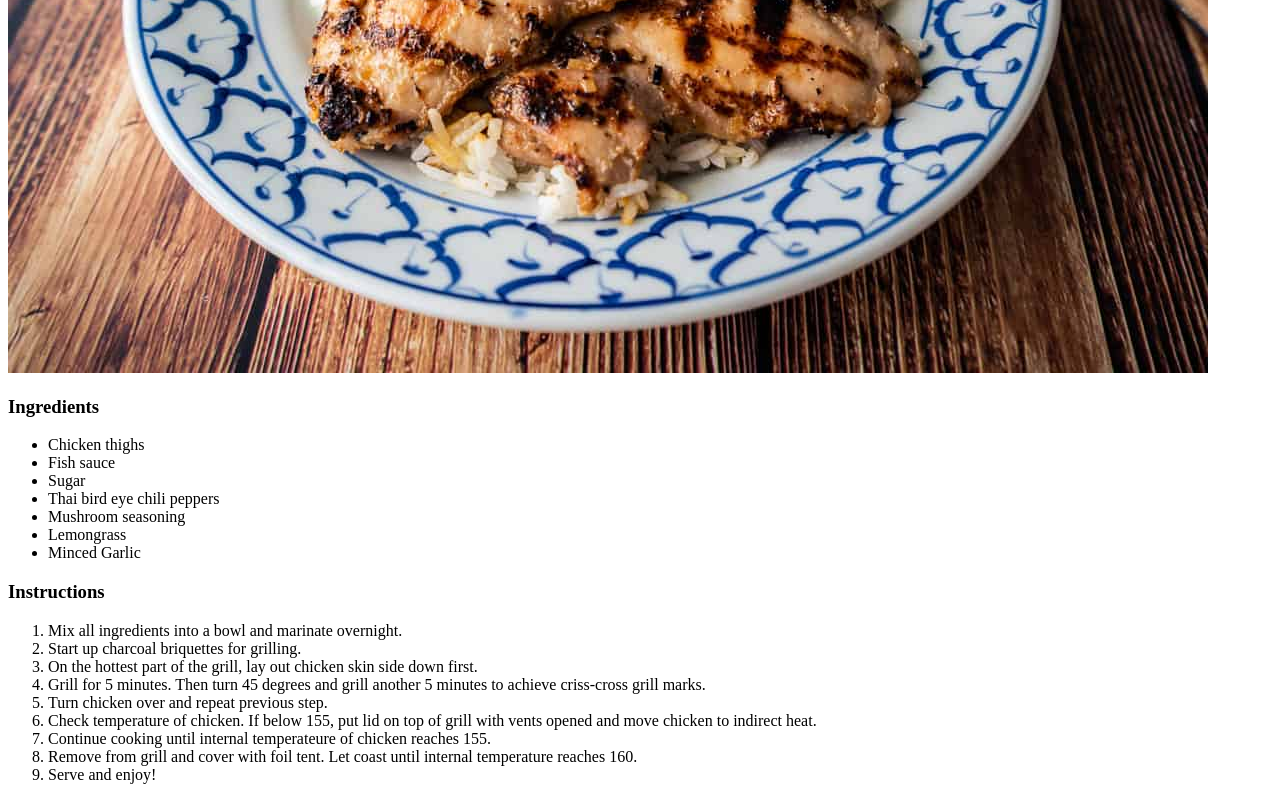
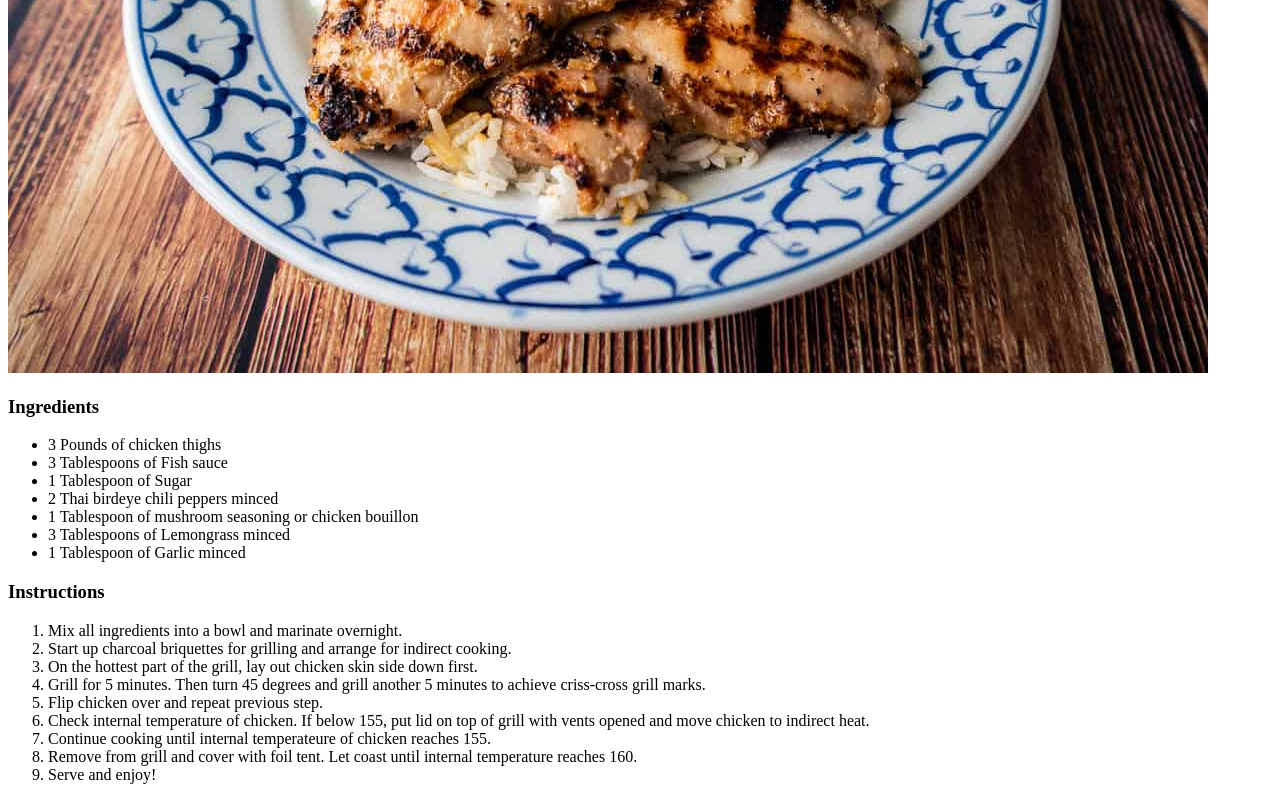
Before and after one commit to exobrian/The-Book-of-Recipes, a plain HTML site: page pages/recipes/lemongrass-chicken.html in a window 1280 px wide. Shown: the part 507-1307 px from the top of the page. Drawn offline with Linux system fonts and the light colour scheme.

Commit message:
Add units to ingredients for lemongrass-chicken.html; Revised instructions

```diff
--- a/pages/recipes/lemongrass-chicken.html
+++ b/pages/recipes/lemongrass-chicken.html
@@ -12,23 +12,23 @@
 
     <h3>Ingredients</h3>
     <ul>
-        <li>Chicken thighs</li>
-        <li>Fish sauce</li>
-        <li>Sugar</li>
-        <li>Thai bird eye chili peppers</li>
-        <li>Mushroom seasoning</li>
-        <li>Lemongrass</li>
-        <li>Minced Garlic</li>
+        <li>3 Pounds of chicken thighs</li>
+        <li>3 Tablespoons of Fish sauce</li>
+        <li>1 Tablespoon of Sugar</li>
+        <li>2 Thai birdeye chili peppers minced</li>
+        <li>1 Tablespoon of mushroom seasoning or chicken bouillon</li>
+        <li>3 Tablespoons of Lemongrass minced</li>
+        <li>1 Tablespoon of Garlic minced</li>
     </ul>
 
     <h3>Instructions</h3>
     <ol>
         <li>Mix all ingredients into a bowl and marinate overnight.</li>
-        <li>Start up charcoal briquettes for grilling.</li>
+        <li>Start up charcoal briquettes for grilling and arrange for indirect cooking.</li>
         <li>On the hottest part of the grill, lay out chicken skin side down first.</li>
         <li>Grill for 5 minutes. Then turn 45 degrees and grill another 5 minutes to achieve criss-cross grill marks.</li>
-        <li>Turn chicken over and repeat previous step.</li>
-        <li>Check temperature of chicken. If below 155, put lid on top of grill with vents opened and move chicken to indirect heat.</li>
+        <li>Flip chicken over and repeat previous step.</li>
+        <li>Check internal temperature of chicken. If below 155, put lid on top of grill with vents opened and move chicken to indirect heat.</li>
         <li>Continue cooking until internal temperateure of chicken reaches 155.</li>
         <li>Remove from grill and cover with foil tent. Let coast until internal temperature reaches 160.</li>
         <li>Serve and enjoy!</li>
```
